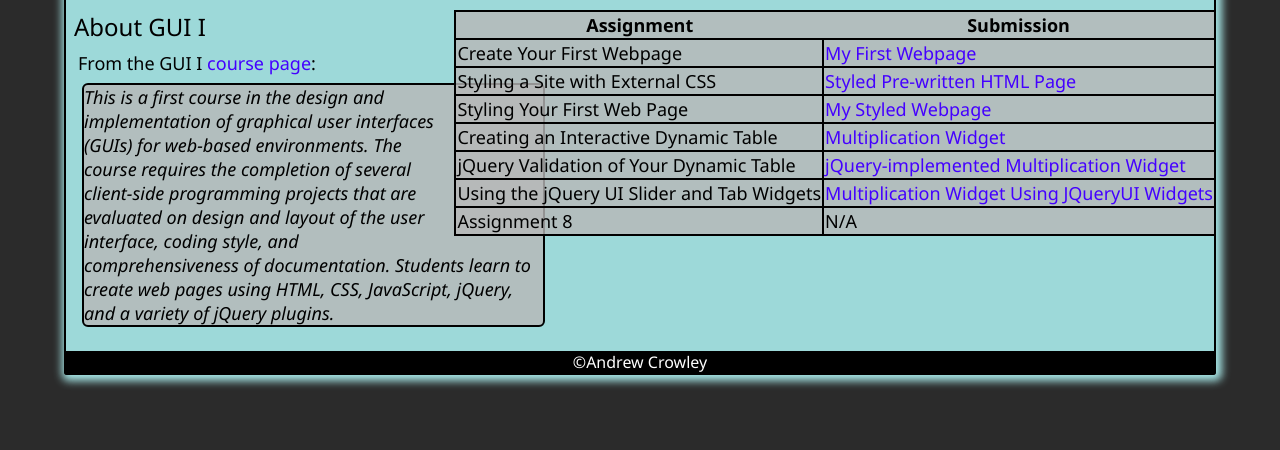
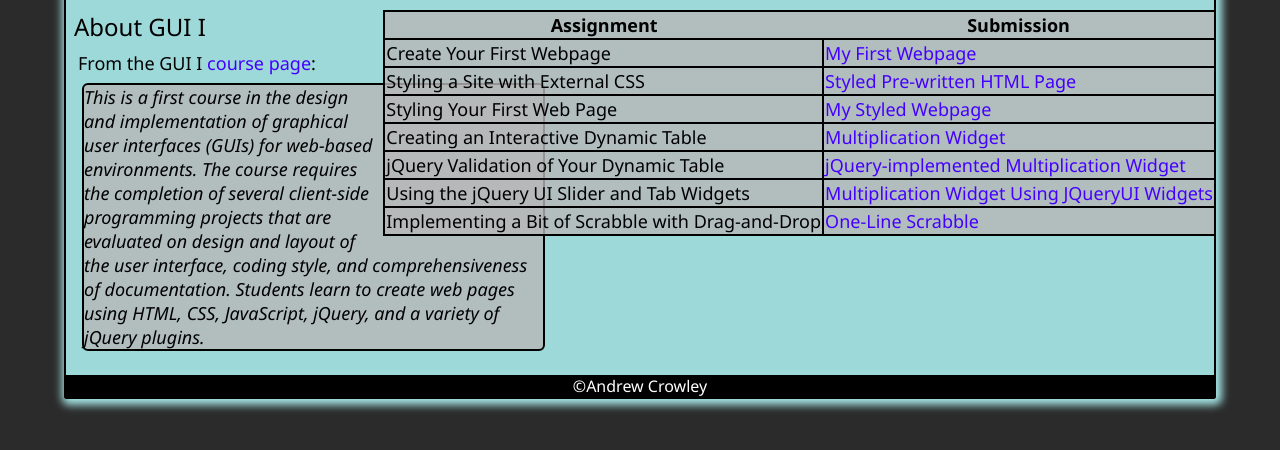
Before and after one commit to andrewcrowley-student/mySite, a plain HTML site: page gui_i/gui_i.html in a window 1280 px wide. Shown: the part 86-536 px from the top of the page. Drawn offline with Linux system fonts and the light colour scheme.

Commit message:
Updated with link to HW9

```diff
--- a/gui_i/gui_i.html
+++ b/gui_i/gui_i.html
@@ -62,8 +62,8 @@
                     <td><a href="./assignments/hw-8/multiplication_table.html">Multiplication Widget Using JQueryUI Widgets</a></td>
                 </tr>
                 <tr>
-                    <td>Assignment 8</td>
-                    <td>N/A</td>
+                    <td>Implementing a Bit of Scrabble with Drag-and-Drop</td>
+                    <td><a href="../assignments/hw-9/pseudo-scrabble.html">One-Line Scrabble</a></td>
                 </tr>
             </table>
             <h2>About GUI I</h2>
```
